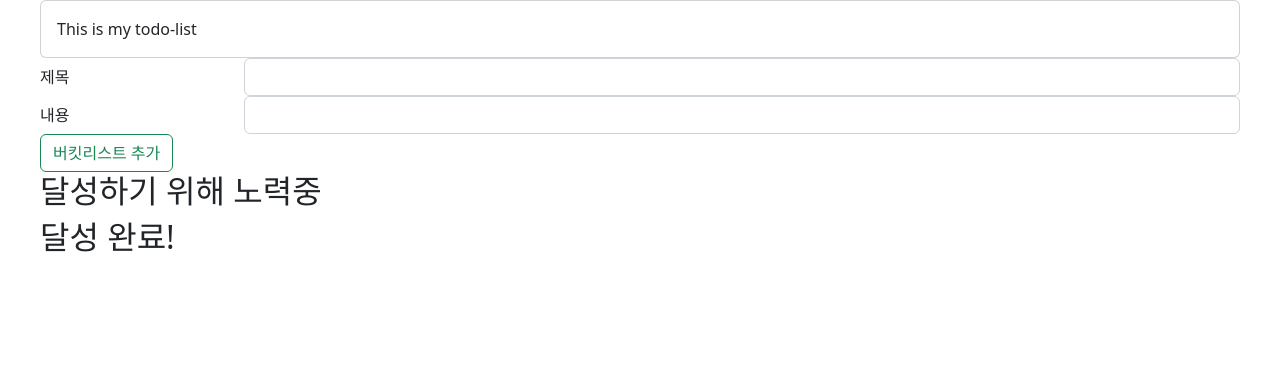
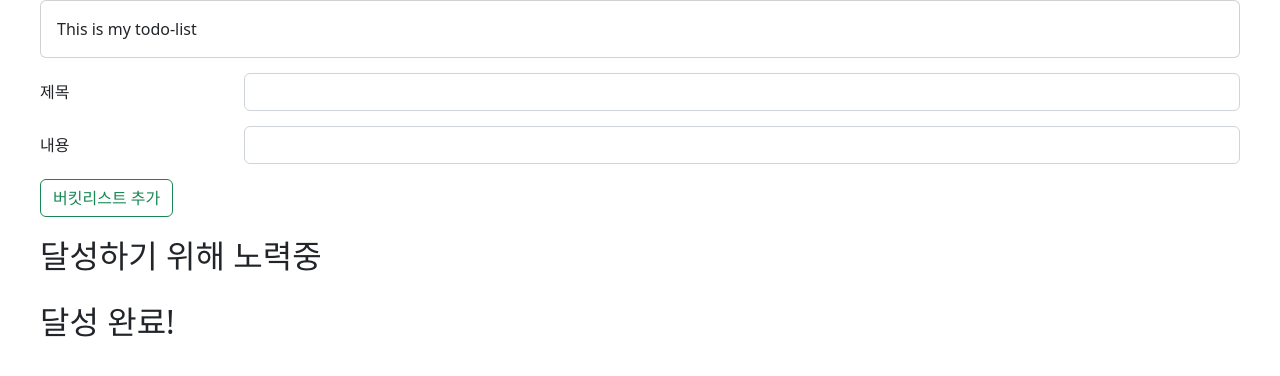
Before and after one commit to GosuEE/react_practice, a React (Create React App) app: page / in a window 1280 px wide. Shown: the top 376 px of the page. Built offline with nearby package versions, Linux system fonts and the light colour scheme.

Commit message:
2022.11.28

```diff
--- a/src/button/Btn.js
+++ b/src/button/Btn.js
@@ -1,10 +1,11 @@
 import Button from 'react-bootstrap/Button';
+import styles from './Btn.module.css'
 
 function Btn({ submit }) {
 
   return (
     <>
-      <Button variant="outline-success" onClick={submit}>버킷리스트 추가</Button>{' '}
+      <Button className={styles.btn} variant="outline-success" onClick={submit}>버킷리스트 추가</Button>{' '}
     </>
   );
 }
--- /dev/null
+++ b/src/button/Btn.module.css
@@ -0,0 +1,3 @@
+.btn{
+    margin-top:15px;
+}
--- a/src/form/InputForm.js
+++ b/src/form/InputForm.js
@@ -2,6 +2,7 @@ import Form from 'react-bootstrap/Form';
 import Btn from '../button/Btn';
 import InputText from './InputText';
 import React from 'react'
+import styles from './inputForm.module.css'
 
 function InputForm({ id, todoList, setTodoList }) {
     const todo = {
@@ -20,15 +21,14 @@ function InputForm({ id, todoList, setTodoList }) {
         todo.title = title;
         todo.contents = contents;
         setTodoList([...todoList, todo])
-        console.log(todo)
     }
 
     return (
-        <Form>
+        <form>
             <InputText name="제목" text={title} setText={setTitle} />
             <InputText name="내용" text={contents} setText={setContents} />
-            <Btn submit={submit} />
-        </Form>
+            <Btn type="button" submit={submit} />
+        </form>
     )
 }
 
--- a/src/form/InputText.js
+++ b/src/form/InputText.js
@@ -2,6 +2,7 @@ import Form from 'react-bootstrap/Form';
 import Row from 'react-bootstrap/Row';
 import Col from 'react-bootstrap/Col';
 import React from 'react'
+import styles from './inputText.module.css'
 
 function InputText({ name, text, setText }) {
     const onChange = (event) => {
@@ -9,7 +10,7 @@ function InputText({ name, text, setText }) {
     }
     return (
         <>
-            <Form.Group as={Row}>
+            <Form.Group as={Row} className={styles.input_text}>
                 <Form.Label htmlFor="inputName" column sm="2">{name}</Form.Label>
                 <Col sm="10">
                     <Form.Control value={text} onChange={onChange} />
--- /dev/null
+++ b/src/form/inputText.module.css
@@ -0,0 +1,3 @@
+.input_text{
+    margin-top:15px;
+}
--- a/src/list-container/List.js
+++ b/src/list-container/List.js
@@ -2,16 +2,18 @@ import Button from 'react-bootstrap/Button';
 import Card from 'react-bootstrap/Card';
 import styles from './List.module.css'
 
-function List({ todo }) {
+function List({ todo, onEditHandler, onDeleteHandler }) {
   return (
     <Card className={styles.card}>
       <Card.Header as="h5">{todo.title}</Card.Header>
       <Card.Body>
-        <Card.Text>
+        <Card.Text className={styles.text}>
           {todo.contents}
         </Card.Text>
-        <Button variant="outline-danger">삭제하기</Button>
-        <Button variant="outline-primary">{todo.isDone?"취소":"완료"}</Button>
+        <div className={styles.button_wrapper}>
+          <Button className={styles.delete_button} variant="outline-danger" onClick={() => onDeleteHandler(todo.id)}>삭제하기</Button>
+          <Button variant="outline-primary" onClick={() => onEditHandler(todo.id)}>{todo.isDone ? "취소" : "완료"}</Button>
+        </div>
       </Card.Body>
     </Card>
   );
--- a/src/list-container/List.module.css
+++ b/src/list-container/List.module.css
@@ -1,4 +1,16 @@
 .card {
+    margin-top:10px;
+    margin-right: 15px;
     width: 300px;
+    min-width:300px;
     height: 300px;
 }
+.text{
+    padding-bottom: 150px;
+}
+.delete_button{
+    margin-right: 15px;
+}
+.button_wrapper{
+    float:right;
+}
--- a/src/list-container/List_Container.js
+++ b/src/list-container/List_Container.js
@@ -1,35 +1,65 @@
 import List from './List'
 import React from 'react'
+import styles from './List_Container.module.css'
 
-function List_Container({ todoList }) {
-    console.log("List_Container rendered")
+function List_Container({ todoList, setTodoList }) {
+    const onEditHandler = (id) => {
+        const newTodoList = todoList.map((todo) => {
+            if (todo.id === id) {
+                todo.isDone = !todo.isDone
+                return todo
+            }
+            else
+                return todo
+        })
+        setTodoList(newTodoList)
+    }
+
+    const onDeleteHandler = (id) => {
+        const newTodoList = todoList.filter((todo) => {
+            if (todo.id === id)
+                return
+            else
+                return todo
+        })
+        setTodoList(newTodoList)
+    }
+
     return (
-        <div className="list_container">
-            <div className="list_wrapper">
+        <div className={styles.list_container}>
+            <div className={styles.list_wrapper}>
                 <h2 className="list_title">달성하기 위해 노력중</h2>
+                <div className={styles.todo_wrapper}>
                     {todoList.map((todo) => {
                         if (!todo.isDone)
                             return (
                                 <List
                                     todo={todo}
-                                key={todo.id} />
-                        )
-                })
-                }
-            </div>
-            <div className="list_wrapper">
-                <h2 className="list_title">달성 완료!</h2>
-                {todoList.map((todo) => {
-                    if (todo.isDone)
-                        return (
-                            <List
-                                todo={todo}
+                                    onEditHandler={onEditHandler}
+                                    onDeleteHandler={onDeleteHandler}
                                     key={todo.id} />
                             )
                     })
                     }
                 </div>
             </div>
+            <div className="list_wrapper">
+                <h2 className="list_title">달성 완료!</h2>
+                <div className={styles.todo_wrapper}>
+                    {todoList.map((todo) => {
+                        if (todo.isDone)
+                            return (
+                                <List
+                                    todo={todo}
+                                    onEditHandler={onEditHandler}
+                                    onDeleteHandler={onDeleteHandler}
+                                    key={todo.id} />
+                            )
+                    })
+                    }
+                </div>
+            </div>
+        </div>
     )
 }
 
--- /dev/null
+++ b/src/list-container/List_Container.module.css
@@ -0,0 +1,12 @@
+.list_container{
+    margin-top:20px;
+}
+.list_wrapper{
+    margin-top:20px;
+    margin-bottom: 20px;
+    flex-wrap: wrap;
+}
+.todo_wrapper{
+    display:flex;
+    flex-wrap: wrap;
+}
--- a/src/page/Page.js
+++ b/src/page/Page.js
@@ -5,12 +5,13 @@ import styles from "./Page.module.css"
 import React from 'react'
 
 function Page() {
+  const id=0;
   const [todoList, setTodoList] = React.useState([]);
   return (
     <div className={styles.page}>
       <Header />
-      <InputForm id={todoList.length+1} todoList={todoList} setTodoList={setTodoList}/>
-      <List_Container todoList={todoList}/>
+      <InputForm id={id + 1} todoList={todoList} setTodoList={setTodoList} />
+      <List_Container todoList={todoList} setTodoList={setTodoList} />
     </div>
   );
 }
```
Also changed, not shown: src/App.js (line endings or trailing spaces), src/form/inputForm.module.css (added). Lines whose indentation alone changed are shown as unchanged.
